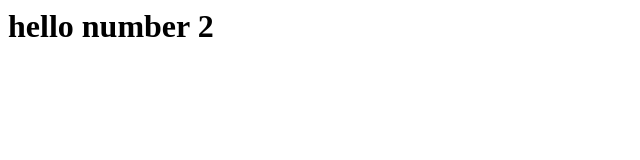
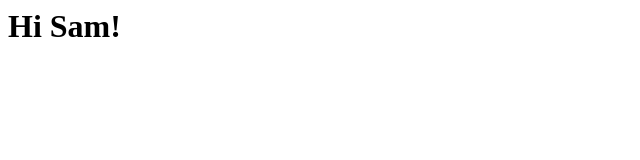
Before and after one commit to darkmagician2727/deployment, a plain HTML site: page public/index.html in a window 1280 px wide. Shown: the whole page, without its empty margins (0-640 px from the left). Drawn offline with Linux system fonts and the light colour scheme.

Commit message:
update test

```diff
--- a/public/index.html
+++ b/public/index.html
@@ -1 +1 @@
-<h1>hello number 2</h1>
+<h1>Hi Sam!</h1>
```
